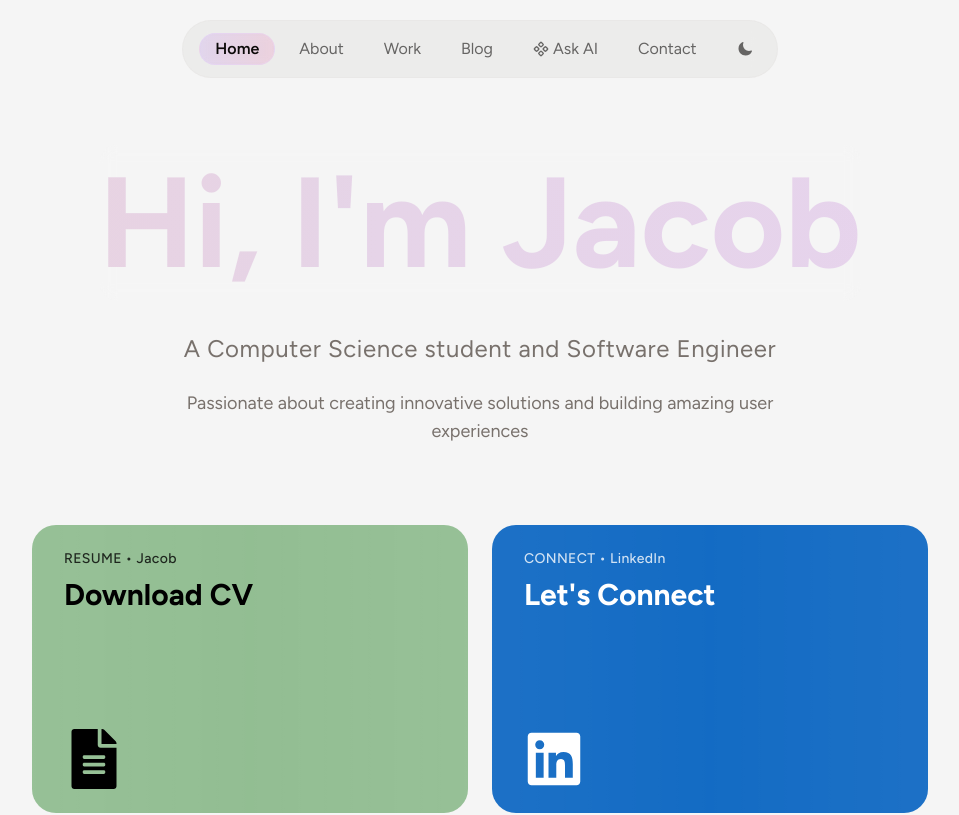
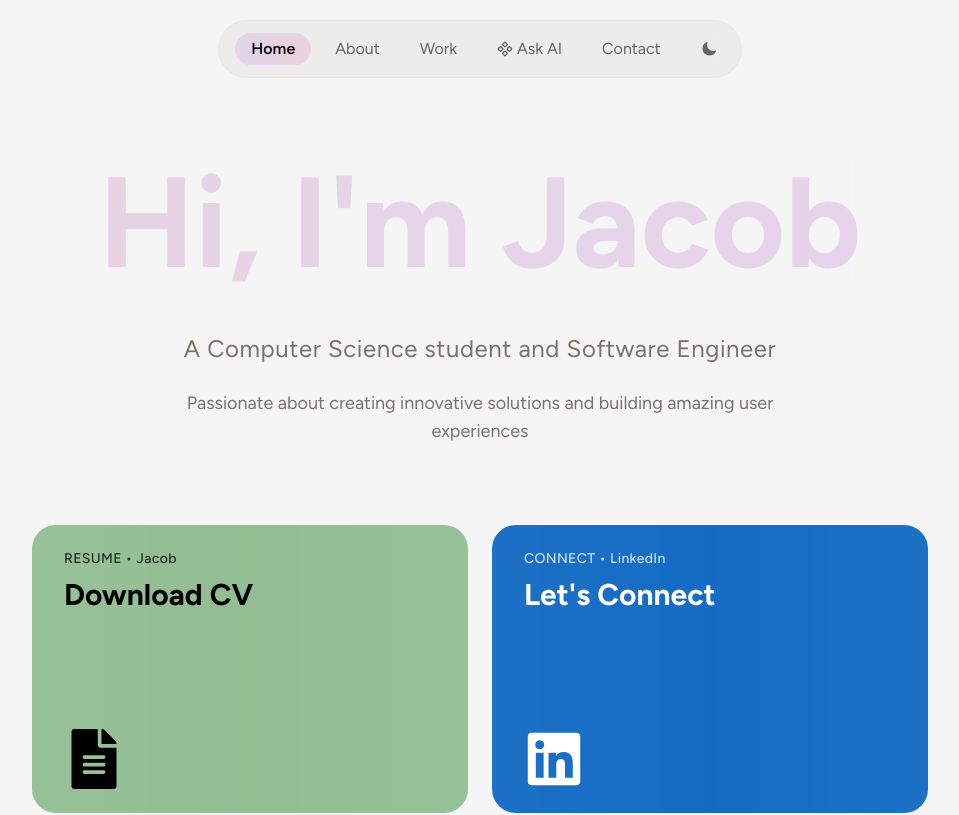
Before and after one commit to jacobslunga/portfolio-site, a React (Vite) app: page / in a window 1280 px wide. Shown: the top 815 px of the page, without its empty margins (160-1119 px from the left). Built offline with nearby package versions, Linux system fonts and the light colour scheme.

Commit message:
feat:remove blog

```diff
--- a/src/components/Header.tsx
+++ b/src/components/Header.tsx
@@ -15,7 +15,6 @@ const navItems = [
   { name: "Home", path: "/" },
   { name: "About", path: "/about" },
   { name: "Work", path: "/work" },
-  { name: "Blog", path: "/blog" },
   { name: "Ask AI", path: "/chat", icon: Component },
   { name: "Contact", path: "/contact" },
 ];
@@ -36,16 +35,10 @@ export default function Header() {
     (item) => item.path === location.pathname
   );
 
-  // Check if we're on a blog post page
-  const isBlogPost = location.pathname.startsWith("/blog/");
-
   // Get the current page name for mobile display
   const getCurrentPageName = () => {
     if (currentNavItem?.name) {
       return currentNavItem.name;
-    }
-    if (isBlogPost) {
-      return "Blog";
     }
     if (location.pathname === "*" || !isValidNavPage) {
       return "404";
```
Also changed, not shown: src/routes.tsx (+2 -10 lines).
